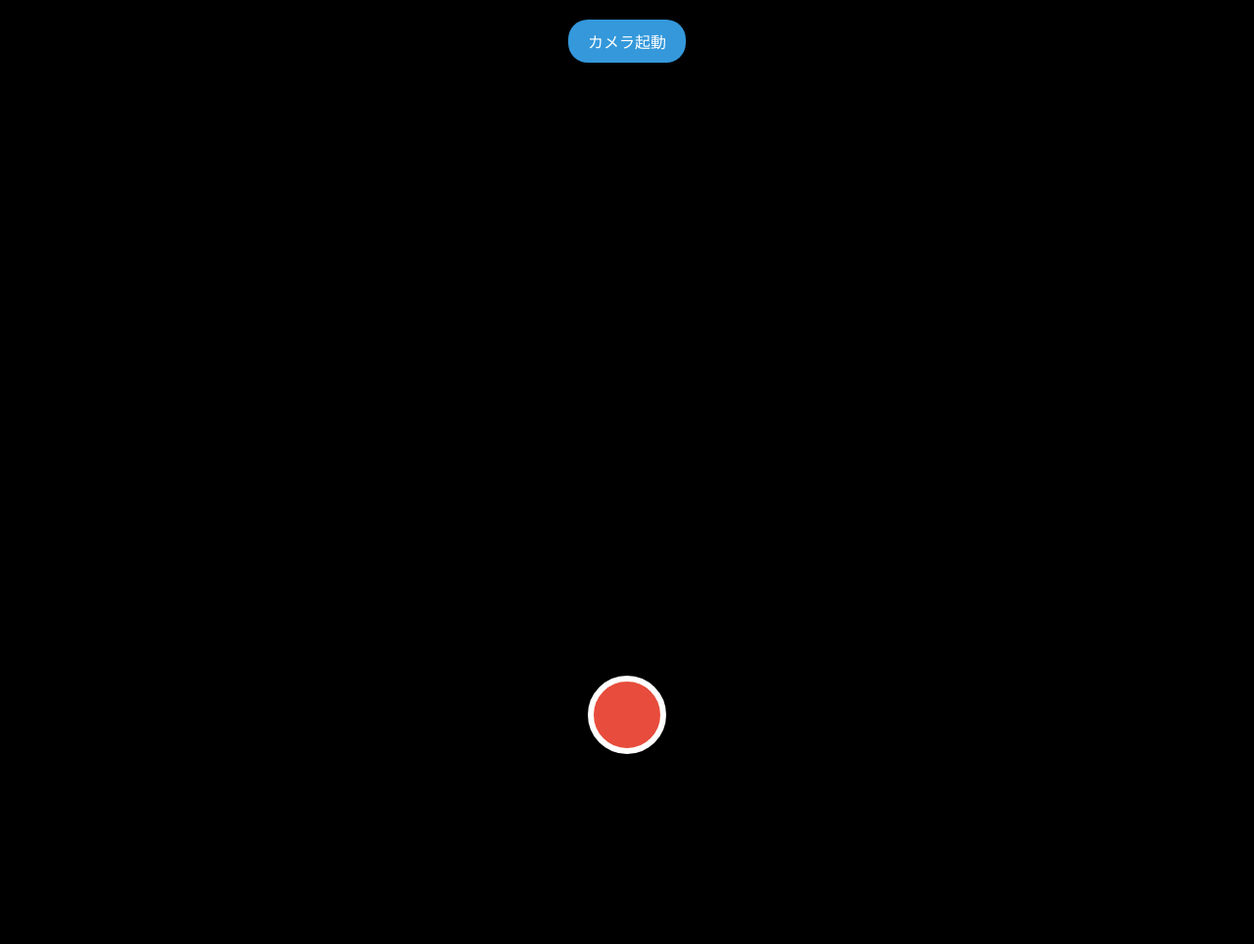
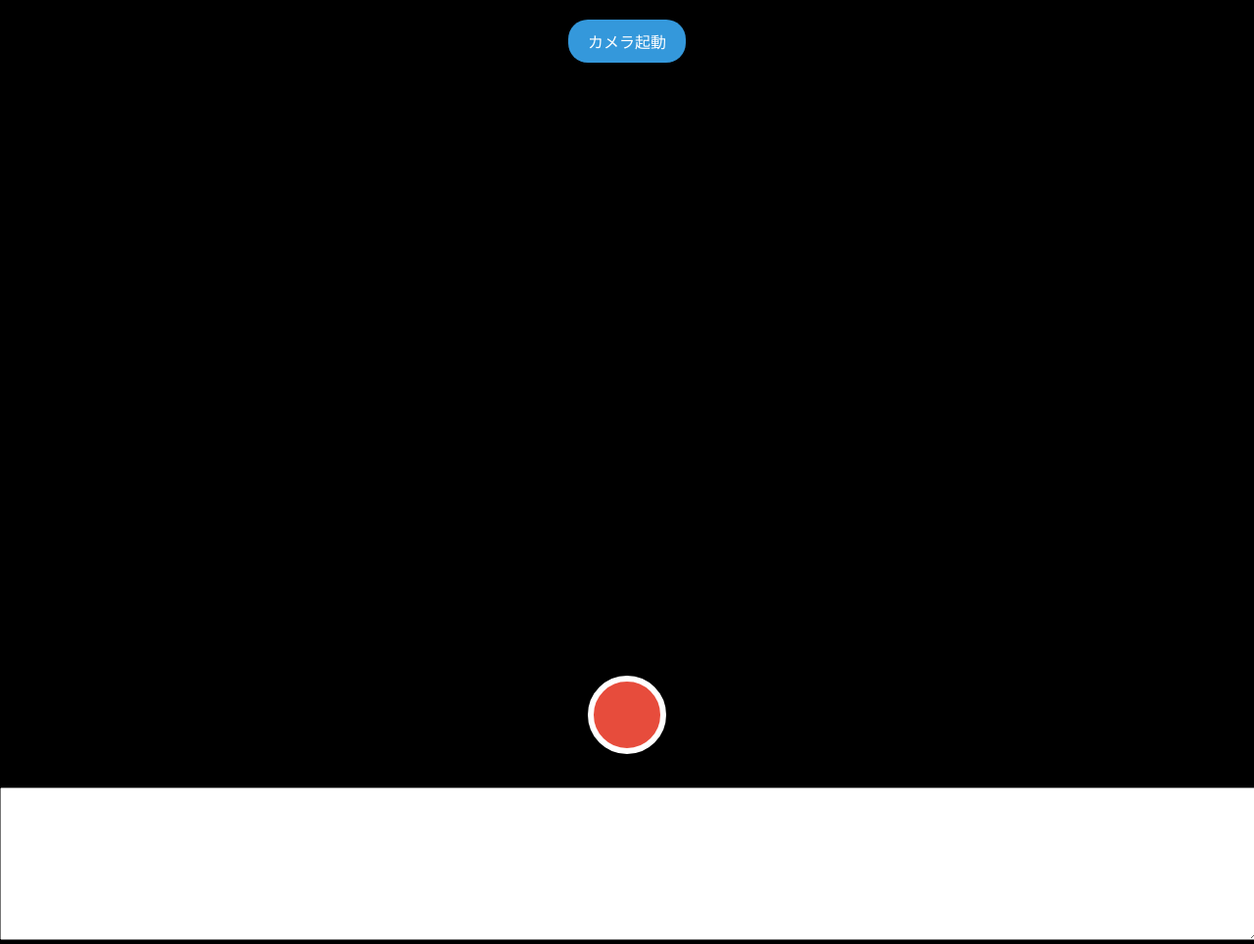
Before and after one commit to e234103is-arch/furigana-app, a plain HTML site: page index.html in a window 1280 px wide. Shown: the whole page at 98% size. Before the commit the page ends 804 px from the top, so only its background shows below. Drawn offline with Linux system fonts and the light colour scheme.

Commit message:
Update index.html

```diff
--- a/index.html
+++ b/index.html
@@ -19,4 +19,6 @@
   <!-- JS -->
   <script src="script.js"></script>
 </body>
+  <textarea id="output" style="width:100%; height:150px;"></textarea>
+
 </html>
```
